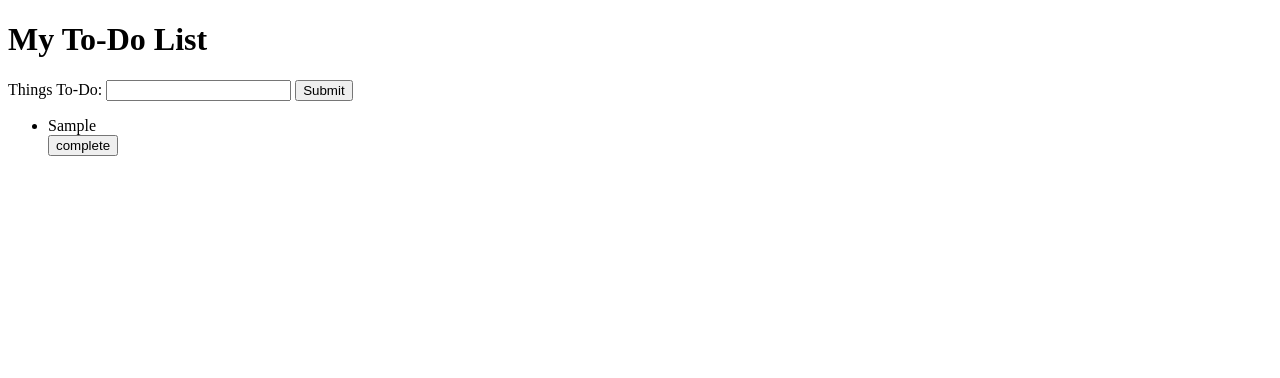
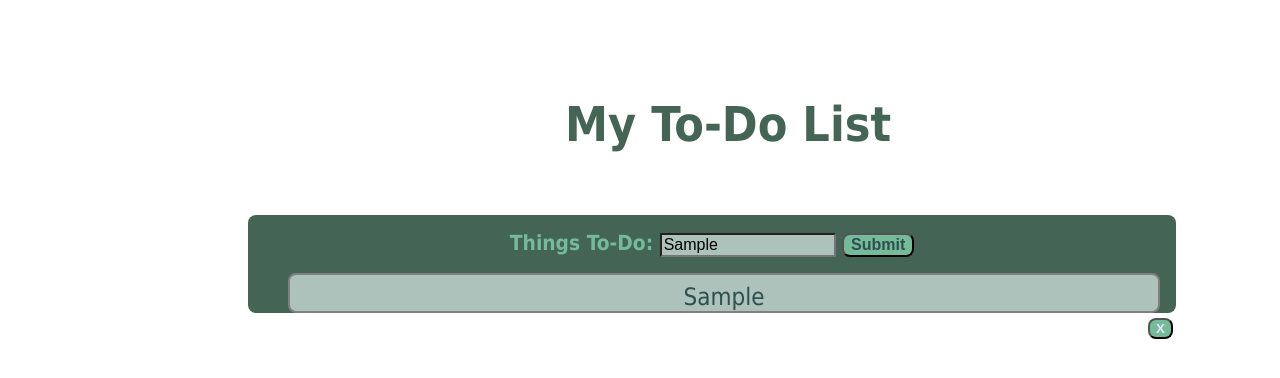
Before and after one commit to hakchurin/todo-list-day18, a plain HTML site: page index.html in a window 1280 px wide. Both pictures are taken after typing "Sample" into the empty fields and a click on the input "Submit". Drawn offline with nearby package versions, Linux system fonts and the light colour scheme; no server answers.

Commit message:
todo list

```diff
--- a/main.scss
+++ b/main.scss
@@ -0,0 +1,73 @@
+#tasks {
+    background: #446455;
+    text-align: center;
+    margin-top: 5%;
+    margin-right: 6rem;
+    margin-left: 15rem;
+    border-radius: 0.5rem;
+}
+li {
+    border: 2px solid grey;
+    background: #ADC2BA;
+    margin-right: 1rem;
+    font-size: 1.5rem;
+    text-align: center;
+    border-radius: 0.5rem;
+    color: darkslategrey;
+    font-family: tahoma;
+    padding-top: 0.5rem;
+}
+ul {
+    list-style-type: none;
+    padding: 0 auto;
+}
+button {
+    margin: 3px;
+    left: 10%;
+    float: right;
+    margin-top: 0.3rem;
+    background-color: #75BA99;
+    border-radius: 0.5rem;
+    font-weight: 900;
+    color: lavender;
+    &:hover {
+        background-color: lavender;
+        color: #75BA99;
+    }
+}
+.content {
+    margin-top: 1rem;
+}
+#myForm {
+    padding-top: 1rem;
+    font-family: tahoma;
+    font-size: 1.3rem;
+    margin: 0;
+    color: #75BA99;
+    font-weight: bold;
+}
+input[type="submit"] {
+    width: 4.5rem;
+    font-size: 1rem;
+    background-color: #75BA99;
+    border-radius: 0.5rem;
+    color: #2F4F4F;
+    font-weight: 600;
+    &:hover {
+        background-color: #75BA99;
+        color: lavender;
+    }
+}
+input[type="text"] {
+    width: 10.5rem;
+    font-size: 1rem;
+    background-color: #ADC2BA;
+}
+h1 {
+    text-align: center;
+    padding-top: 4rem;
+    padding-left: 11rem;
+    font-family: tahoma;
+    font-size: 3rem;
+    color: #446455;
+}
--- a/styles.js
+++ b/styles.js
@@ -1,25 +1,60 @@
-$('input[type="submit"]').on('click', function(evt) {
+$('input[type="submit" ]').on('click', function(evt) {
     evt.preventDefault();
-
 
     var task = document.querySelector('input[type="text"]').value;
 
     var list = $('.lists');
-    var button = $('<button>complete</button>');
+    var button = $('<button>X</button>');
     var item = $('<li></li>');
+
+
     item.append(task);
     list.append(item);
     list.append(button);
 
-    $(button).on('click', function() {
-        item.remove();
-        button.remove();
+    // $(button).on('click', function() {
+    //     item.remove();
+    //     button.remove();
 
-    });
+    // });
 
 
-    var form = document.getElementById("myForm");
-    form.reset();
+    // var form = document.getElementById("myForm");
+    // form.reset();
+
+
+    $.ajax({
+        type: 'POST',
+        url: 'http://tiny-za-server.herokuapp.com/collections/hakchurintodo',
+        contentType: 'application/JSON',
+        data: JSON.stringify({
+            todo: task
+        }),
+        success: function(postResponse) {
+          console.log('hi');
+            button.on('click', function() {
+            item.remove();
+            button.remove();
+
+            $.ajax({
+                type: 'DELETE',
+                url: 'http://tiny-za-server.herokuapp.com/collections/hakchurintodo/' + postResponse._id,
+                success: function(deleteResponse) {
+                    console.log('it deleted');
+
+                },
+                error: function() {
+
+                    console.log('it didnt delete');
+                }
+
+
+            });
+
+
+        });
+      }
+    });
 
 });
 
@@ -30,96 +65,43 @@ $('input[type="submit"]').on('click', function(evt) {
 //
 
 
-var submits = {
-
-    "name": "Joey",
-    "color": "white",
-    "powers": ["healing", "healing"],
-    "last": false
-};
-
-var postedItems =
-    $.ajax({
-        url: 'http://tiny-za-server.herokuapp.com/collections/hakchurintodo',
-        type: 'POST',
-        dataType: 'json',
-        success: function(response) {
-            submits.response.forEach(function(submit, i, arr) {
-
-            });
-
-
-            console.log(submits);
-        }
 
 
 
-    });
+var settingsGET = {
+    url: 'http://tiny-za-server.herokuapp.com/collections/hakchurintodo',
+    type: 'GET',
+    success: function(response) {
 
 
 
+        response.forEach(function(item) {
+            // make an li and add it to the ul
+            var deleteButton = $("<button>X</button>");
+            var listItems = $("<li>" + item.todo + "</li>");
+            $('ul').append(listItems);
+            listItems.append(deleteButton);
+            deleteButton.on('click', function() {
+                listItems.remove();
+                console.log(item._id);
+                $.ajax({
+                    type: 'DELETE',
+                    url: 'http://tiny-za-server.herokuapp.com/collections/hakchurintodo/' + item._id,
+                    success: function(response) {
+                        console.log('it deleted');
+                    },
+                    error: function() {
+
+                        console.log('it didnt delete');
+                    }
 
 
+                });
 
 
+            });
+        });
+    }
+};
 
-
-//   var container =('.content','.lists','#myForm');
-// response.forEach(function(current) {
-
-
-
-// });
-//
-//   }
-// });
-
-
-
-// $.ajax({
-//
-//
-//     url: 'http://tiny-za-server.herokuapp.com/collections/hakchurintodo',
-//     type: 'GET',
-//     dataType: 'json',
-//     success: function(response) {
-//         var content = $('.content');
-//         response.forEach(function(cuurrent) {
-//
-//             var itemObj = $('lists').addClass('itemObj');
-//             itemObj.append(content.innerText);
-//             //console.log(content);
-//
-//
-//         });
-//     }
-// });
-
-
-
-
-
-
-
-//create li or whatever container
-//append itemObj.listItem
-
-//console.log(itemObj.listItem);
-//     });
-//
-//   }
-// };
-
-
-
-
-
-// $('item').on('click',function(e){
-//   $(e.target).val('complete');
-//   $(this).attr('disabled',true);
-//   setTimeout(function(){
-//    $(e.target).val('complete');
-//   $(e.target).attr('disabled',true);
-//  }, 4000);
-//
-// });
+$.ajax(settingsGET);
```
Also changed, not shown: index.html (line endings or trailing spaces), main.css, 1 other file.
